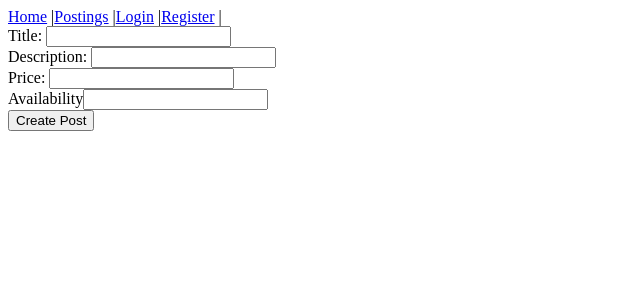
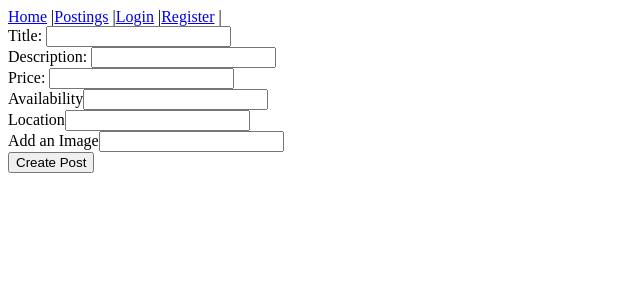
Before and after one commit to aisayo/fauxbnb, a React (Create React App) app in the folder fauxbnb-client/: page /posts/new in a window 1280 px wide. Shown: the top 300 px of the page, without its empty margins (0-640 px from the left). Built offline with nearby package versions, Linux system fonts and the light colour scheme; the HTML template or start-up script is replaced by a standard one.

Commit message:
added more columns and fields to postings

```diff
--- a/fauxbnb-client/src/components/postings/PostingForm.js
+++ b/fauxbnb-client/src/components/postings/PostingForm.js
@@ -6,7 +6,16 @@ import { addPost } from '../../actions/postingsActions'
 
 const PostingForm = ({ addPost }) => {
 
-    const [formData, setState] = useState({ title: '', description: '', price: '', availability: ''})
+    const [formData, setState] = useState(
+        {
+            title: '',
+            description: '',
+            price: '',
+            availability: '',
+            location: '',
+            img: ''
+        }
+        )
 
     const setFormData = (e) => {
         setState({
@@ -42,7 +51,7 @@ const PostingForm = ({ addPost }) => {
             <br/>
             <label>Description: </label>
             <TextField
-                type='text'
+                type='content'
                 value={formData.description}
                 onChange={setFormData}
                 name="description"
@@ -66,6 +75,26 @@ const PostingForm = ({ addPost }) => {
             />
 
             <br/>
+            <label>Location</label>
+            <TextField
+                type='text'
+                value={formData.location}
+                onChange={setFormData}
+                name="location"
+            />
+
+            <br/>
+            <label>Add an Image</label>
+            <TextField
+                type='text'
+                value={formData.img}
+                onChange={setFormData}
+                name="img"
+            />
+
+
+
+            <br/>
             <TextField
                 type='submit'
                 value='Create Post'
```
Also changed, not shown: 2 other files (tests, documents, lock files or other folders).
